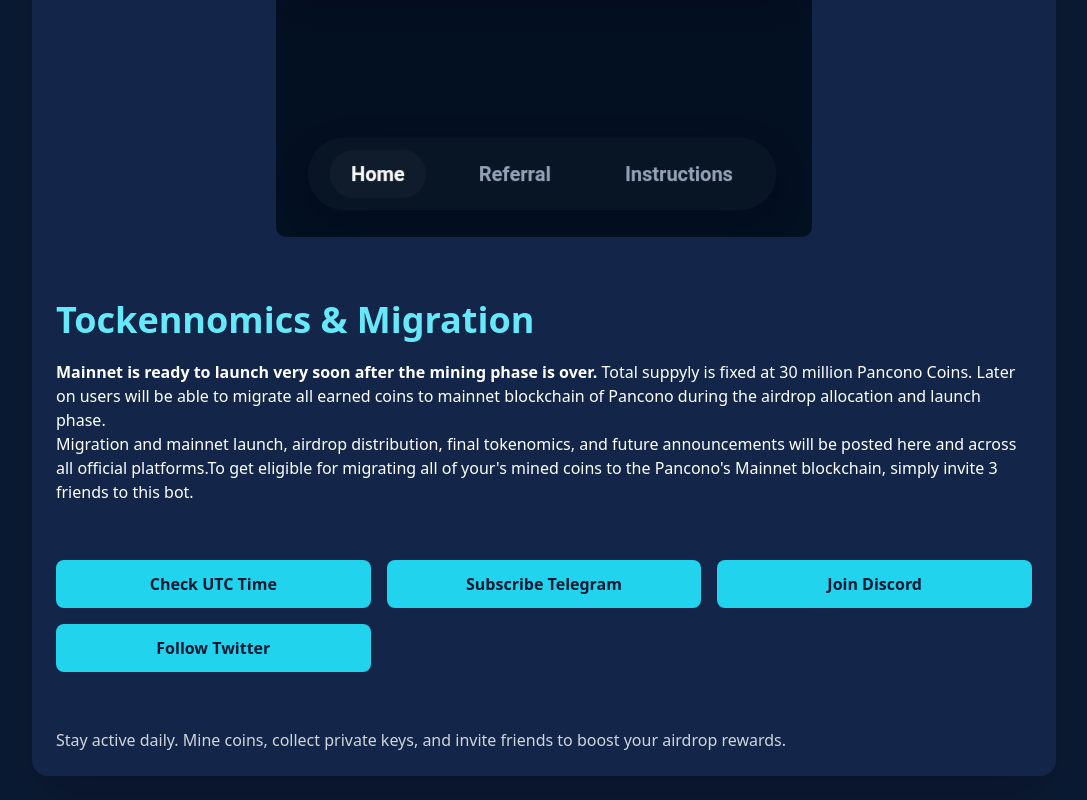
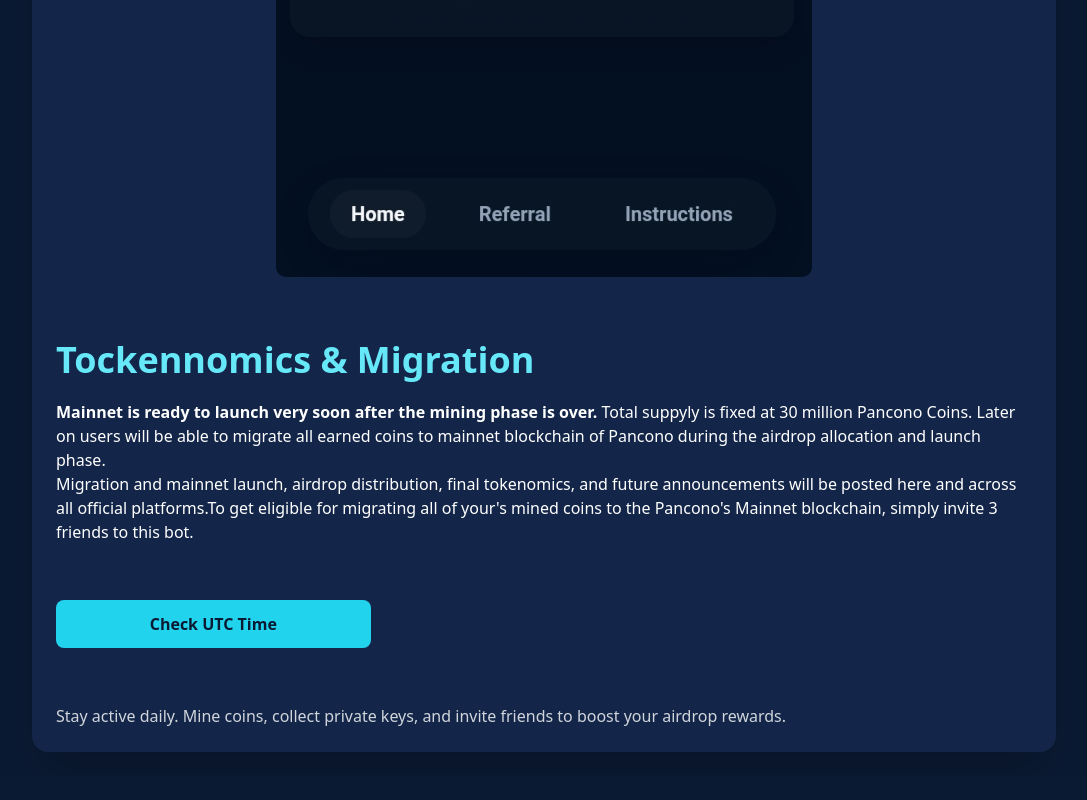
Before and after one commit to ChaserOd/Pancono_app_site, a plain HTML site: page index.html in a window 1280 px wide. Shown: the part 2521-3321 px from the top of the page, without its empty margins (96-1183 px from the left). After the commit the page ends 3297 px from the top, so only its background shows below. Drawn offline with nearby package versions, Linux system fonts and the light colour scheme.

Commit message:
Update index.html

```diff
--- a/index.html
+++ b/index.html
@@ -147,7 +147,7 @@
 
 
     <h1 class="text-3xl md:text-4xl font-bold text-cyan-300 mb-5">
-      Claim Pancono through 10 min Claim Session.
+     Airdrop: Claim Pancono through 10 min Claim Session.
  </h1>
 
        </div>
@@ -160,7 +160,7 @@
     </p>
     <p class="bg-[#0e1e3c] p-4 rounded-lg border border-cyan-300 mb-4">
       <strong>  Come back here at⏰ UTC Time:</strong> <span class="text-cyan-300"> 2:00 PM </span>
-      <br />Here you will find the app open for claiming Pancono 10 min session that last for 1 hr as shown at below image. Come here daily to check whether the app is open or not. If you find it open,you are lucky to start claiming your PANNO immediately. You can check the current UTC time by clicking the button below.
+      <br />Here you will find the app open for claiming Pancono 10 min session as shown at below image. Come here daily to check whether the app is open or not. If you find it open,you are lucky to start claiming your PANNO immediately. You can check the current UTC time by clicking the button below.
 
     </p>
    <br />
@@ -190,20 +190,6 @@
     Check UTC Time
   </a>
 
-<a href="https://t.me/PanconoCoin" target="_blank" rel="noopener noreferrer"
-     class="block bg-cyan-400 text-[#0b1a33] font-semibold py-3 px-4 text-center rounded-lg transition hover:bg-cyan-300">
-     Subscribe Telegram
-  </a>
-
-  <a href="https://discord.gg/NEKSmvxS" target="_blank" rel="noopener noreferrer"
-     class="block bg-cyan-400 text-[#0b1a33] font-semibold py-3 px-4 text-center rounded-lg transition hover:bg-cyan-300">
-    Join Discord
-  </a>
-
-  <a href="https://x.com/PanconaCoin" target="_blank" rel="noopener noreferrer"
-     class="block bg-cyan-400 text-[#0b1a33] font-semibold py-3 px-4 text-center rounded-lg transition hover:bg-cyan-300">
-    Follow Twitter
-  </a>
 
 </div>
 
```
